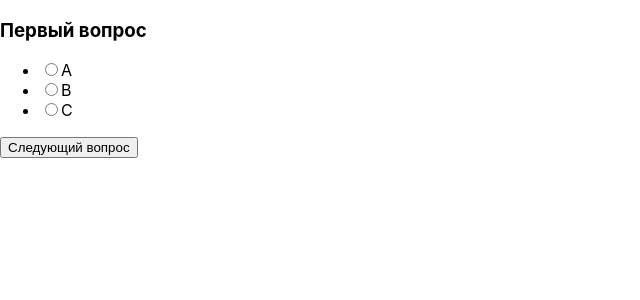
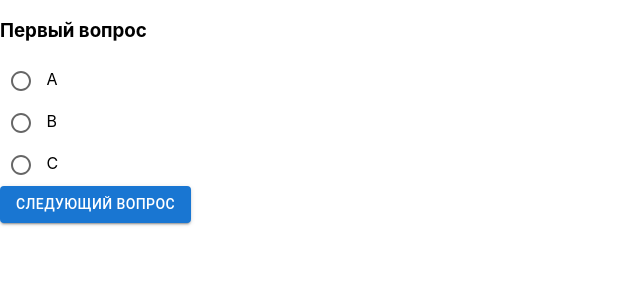
Before and after one commit to Gerasimenko331/school-test, a React (Create React App) app: page / in a window 1280 px wide. Shown: the top 300 px of the page, without its empty margins (0-640 px from the left). Built offline with nearby package versions, Linux system fonts and the light colour scheme.

Commit message:
added mui components style

```diff
--- a/src/MultipleChoiceQuestion.tsx
+++ b/src/MultipleChoiceQuestion.tsx
@@ -1,4 +1,6 @@
 import React, { useState } from 'react';
+import Button from '@mui/material/Button';
+import Checkbox from '@mui/material/Checkbox';
 
 type MultipleChoiceQuestionProps = {
   question: string;
@@ -29,30 +31,28 @@ const MultipleChoiceQuestion: React.FC<MultipleChoiceQuestionProps> = ({ questio
   };
 
   const handleNext = () => {
-    setSelectedOptions([]); // Сбрасываем выбранные ответы при переходе к следующему вопросу
+    setSelectedOptions([]);
     checkAnswer();
   };
 
   return (
     <div>
       <h3>{question}</h3>
-      <ul>
+      <ul style={{ listStyle: 'none', padding: 0 }}> {/* Убираем маркеры и отступы для списка */}
         {options.map((option, index) => (
           <li key={index}>
-            <label>
-              <input
-                type="checkbox"
-                name="answer"
-                value={option}
+            <label style={{ display: 'flex', alignItems: 'center' }}> {/* Добавляем стили для лейбла и чекбокса */}
+              <Checkbox
                 checked={selectedOptions.includes(option)}
                 onChange={handleOptionChange}
+                value={option}
               />
-              {option}
+              <span>{option}</span> {/* Помещаем текст опции в отдельный элемент для стилизации */}
             </label>
           </li>
         ))}
       </ul>
-      <button onClick={handleNext}>Следующий вопрос</button>
+      <Button variant="contained" onClick={handleNext}>Следующий вопрос</Button>
     </div>
   );
 };
--- a/src/Question.tsx
+++ b/src/Question.tsx
@@ -1,4 +1,7 @@
 import React, { useState } from 'react';
+import Button from '@mui/material/Button';
+import Radio from '@mui/material/Radio'; // Импортируем компонент Radio из Material-UI
+import RadioGroup from '@mui/material/RadioGroup'; // Импортируем компонент RadioGroup из Material-UI
 
 type QuestionProps = {
   question: string;
@@ -24,28 +27,22 @@ const Question: React.FC<QuestionProps> = ({ question, options, correctAnswer, h
     };
 
     const handleNext = () => {
-      setSelectedOption(null); // Очищаем выбранный ответ при переходе к следующему вопросу
+        setSelectedOption(null);
         checkAnswer();
     };
 
     return (
         <div>
             <h3>{question}</h3>
-        <ul>
+            <RadioGroup value={selectedOption} onChange={handleOptionChange}> {/* Добавляем RadioGroup */}
                 {options.map((option, index) => (
-            <li key={index}>
-              <input
-                type="radio"
-                name="answer"
-                value={option}
-                checked={selectedOption === option}
-                onChange={handleOptionChange}
-              />
+                    <div key={index}>
+                        <Radio value={option} /> {/* Добавляем Radio для каждой опции */}
                         <label>{option}</label>
-            </li>
+                    </div>
                 ))}
-        </ul>
-        <button onClick={handleNext}>Следующий вопрос</button>
+            </RadioGroup>
+            <Button variant="contained" onClick={handleNext}>Следующий вопрос</Button>
         </div>
     );
 };
--- a/src/ShortQuestion.tsx
+++ b/src/ShortQuestion.tsx
@@ -1,5 +1,7 @@
 
-import React, { useState, useRef } from 'react';
+import React, { useRef } from 'react';
+import Button from '@mui/material/Button';
+import TextField from '@mui/material/TextField';
 
 interface ShortQuestionProps {
   question: string;
@@ -8,7 +10,7 @@ interface ShortQuestionProps {
 }
 
 const ShortQuestion: React.FC<ShortQuestionProps> = ({ question, answer, handleNextQuestion }) => {
-  const inputRef = useRef<HTMLInputElement>(null); // Указываем тип для ref
+  const inputRef = useRef<HTMLInputElement>(null);
 
   const handleAnswerClick = () => {
     if (inputRef.current) {
@@ -16,9 +18,9 @@ const ShortQuestion: React.FC<ShortQuestionProps> = ({ question, answer, handleN
       const correctAnswer = answer.trim().toLowerCase();
 
       if (userAnswer === correctAnswer) {
-        handleNextQuestion(true); // Засчитываем правильный ответ
+        handleNextQuestion(true);
       } else {
-        handleNextQuestion(false); // Не засчитываем неправильный ответ
+        handleNextQuestion(false);
       }
     }
   };
@@ -26,8 +28,10 @@ const ShortQuestion: React.FC<ShortQuestionProps> = ({ question, answer, handleN
   return (
     <div>
       <h3>{question}</h3>
-      <input type="text" ref={inputRef} />
-      <button onClick={handleAnswerClick}>Ответить</button>
+      <TextField inputRef={inputRef} variant="outlined" label="Ответ" />
+      <div style={{ marginTop: '20px' }}> {/* Добавляем отступ в 10 пикселей */}
+        <Button variant="contained" onClick={handleAnswerClick}>Ответить</Button>
+      </div>
     </div>
   );
 };
--- a/src/TestComponent.tsx
+++ b/src/TestComponent.tsx
@@ -1,38 +1,40 @@
-import React, { useState, useEffect } from 'react';
-import Question from './Question';
-import MultipleChoiceQuestion from './MultipleChoiceQuestion';
-import ShortQuestion from './ShortQuestion';
-import { Button } from '@mui/material';
+import React, { useState, useEffect } from "react";
+import Question from "./Question";
+import MultipleChoiceQuestion from "./MultipleChoiceQuestion";
+import ShortQuestion from "./ShortQuestion";
+import { Button } from "@mui/material";
 
 const TestComponent: React.FC = () => {
   const questions = [
     {
       question: "Первый вопрос",
-      options: ['A', 'B', 'C'],
-      correctAnswers: ['A']
+      options: ["A", "B", "C"],
+      correctAnswers: ["A"],
     },
     {
       question: "Второй вопрос",
-      options: ['X', 'Y', 'Z'],
-      correctAnswers: ['X', 'Y']
+      options: ["X", "Y", "Z"],
+      correctAnswers: ["X", "Y"],
     },
     {
       question: "Третий вопрос",
-      answer: '123'
-    }
+      answer: "123",
+    },
   ];
 
   const [currentQuestionIndex, setCurrentQuestionIndex] = useState(
-    parseInt(localStorage.getItem('currentQuestionIndex') || '0')
+    parseInt(localStorage.getItem("currentQuestionIndex") || "0")
   );
-  const [score, setScore] = useState(parseInt(localStorage.getItem('score') || '0'));
+  const [score, setScore] = useState(
+    parseInt(localStorage.getItem("score") || "0")
+  );
   const [isTestComplete, setIsTestComplete] = useState(false);
 
   const handleNextQuestion = (isCorrect: boolean) => {
     if (isCorrect) {
-      setScore(prevScore => prevScore + 1);
+      setScore((prevScore) => prevScore + 1);
     }
-    setCurrentQuestionIndex(prevIndex => prevIndex + 1);
+    setCurrentQuestionIndex((prevIndex) => prevIndex + 1);
   };
 
   const handleRestartTest = () => {
@@ -43,8 +45,11 @@ const TestComponent: React.FC = () => {
   };
 
   useEffect(() => {
-    localStorage.setItem('currentQuestionIndex', currentQuestionIndex.toString());
-    localStorage.setItem('score', score.toString());
+    localStorage.setItem(
+      "currentQuestionIndex",
+      currentQuestionIndex.toString()
+    );
+    localStorage.setItem("score", score.toString());
 
     if (currentQuestionIndex === questions.length) {
       setIsTestComplete(true);
@@ -59,20 +64,24 @@ const TestComponent: React.FC = () => {
             <Question
               question={questions[currentQuestionIndex]?.question}
               options={questions[currentQuestionIndex]?.options || []}
-              correctAnswer={questions[currentQuestionIndex]?.correctAnswers?.[0] || ''}
+              correctAnswer={
+                questions[currentQuestionIndex]?.correctAnswers?.[0] || ""
+              }
               handleNextQuestion={handleNextQuestion}
             />
           ) : currentQuestionIndex === 1 ? (
             <MultipleChoiceQuestion
               question={questions[currentQuestionIndex].question}
               options={questions[currentQuestionIndex].options || []}
-              correctAnswers={questions[currentQuestionIndex].correctAnswers || []}
+              correctAnswers={
+                questions[currentQuestionIndex].correctAnswers || []
+              }
               handleNextQuestion={handleNextQuestion}
             />
           ) : (
             <ShortQuestion
               question={questions[currentQuestionIndex].question}
-              answer={questions[currentQuestionIndex].answer || ''}
+              answer={questions[currentQuestionIndex].answer || ""}
               handleNextQuestion={handleNextQuestion}
             />
           )}
@@ -83,7 +92,11 @@ const TestComponent: React.FC = () => {
         <div>
           <h1>Тест завершен</h1>
           <p>Правильных ответов: {score}</p>
-          <Button variant="contained" color="primary" onClick={handleRestartTest}>
+          <Button
+            variant="contained"
+            color="primary"
+            onClick={handleRestartTest}
+          >
             Начать тест заново
           </Button>
         </div>
```
Lines whose indentation alone changed are shown as unchanged.
